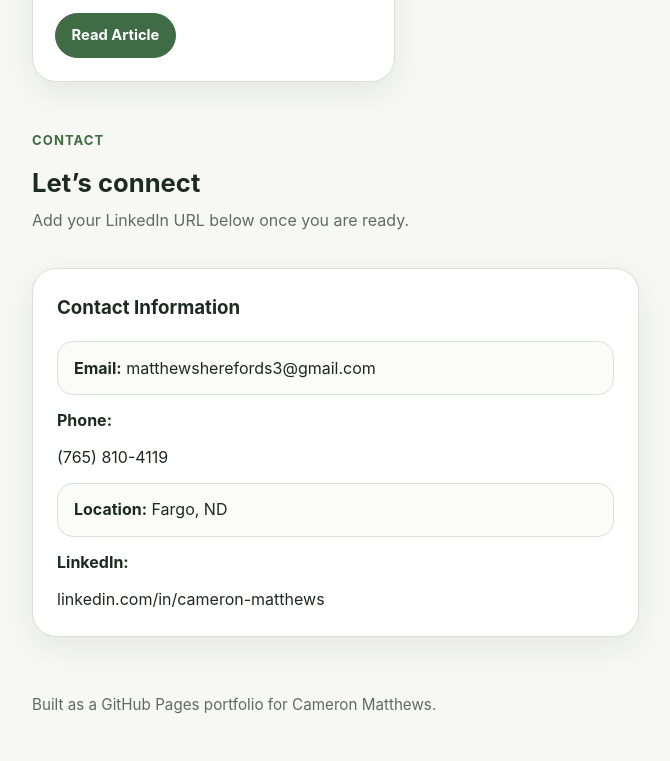
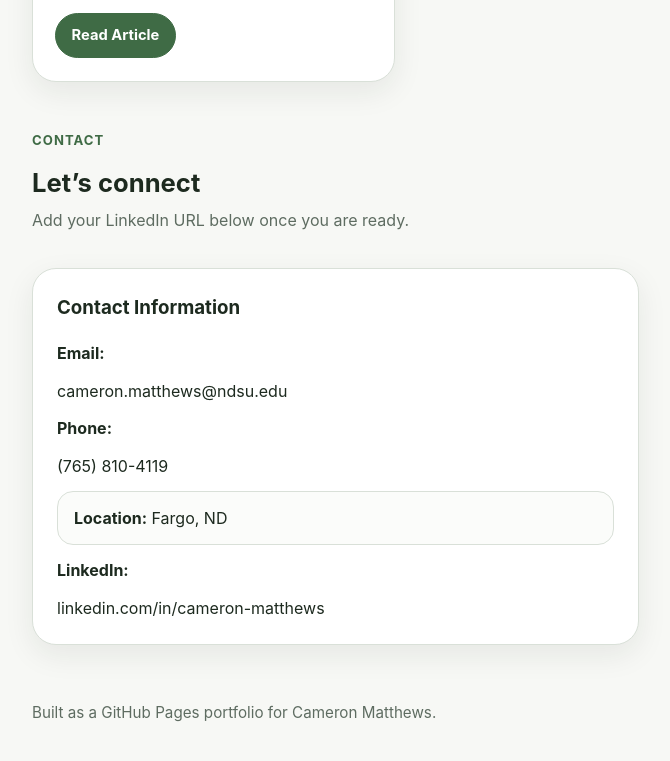
Before and after one commit to MatthewsCameron/Cameron-Matthews-Professional-Website, a plain HTML site: page index.html in a window 1280 px wide. Shown: the part 2345-3106 px from the top of the page, without its empty margins (48-718 px from the left). Drawn offline with Linux system fonts and the light colour scheme.

Commit message:
Update index.html

```diff
--- a/index.html
+++ b/index.html
@@ -508,7 +508,7 @@
           <div class="contact-card">
             <h3>Contact Information</h3>
             <div class="contact-list">
-              <div class="contact-item"><strong>Email:</strong> matthewsherefords3@gmail.com</div>
+              <strong>Email:</strong> <a href="mailto:cameron.matthews@ndsu.edu">cameron.matthews@ndsu.edu</a>
               <strong>Phone:</strong> <a href="tel:17658104119">(765) 810-4119</a>
               <div class="contact-item"><strong>Location:</strong> Fargo, ND</div>
              <strong>LinkedIn:</strong> <a href="https://www.linkedin.com/in/cameron-matthews-2a486b170/" target="_blank">linkedin.com/in/cameron-matthews</a>
```
